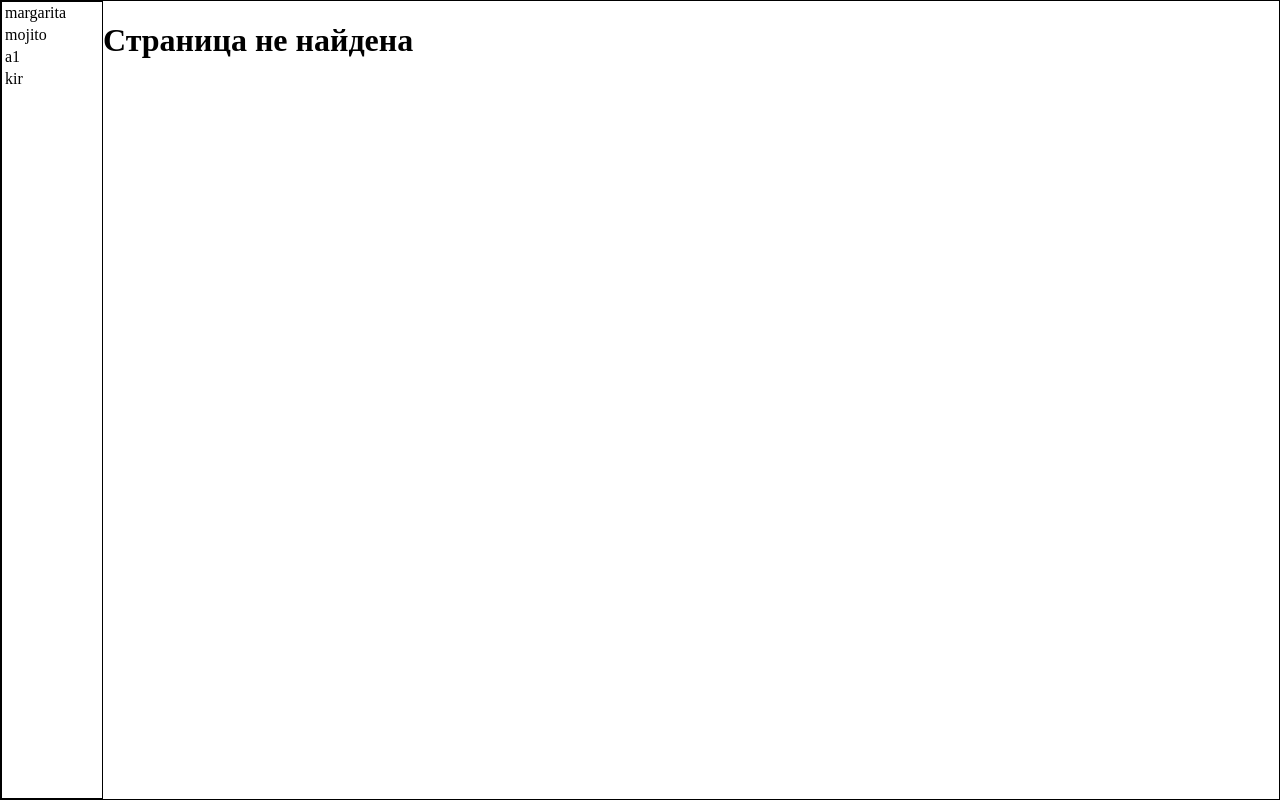
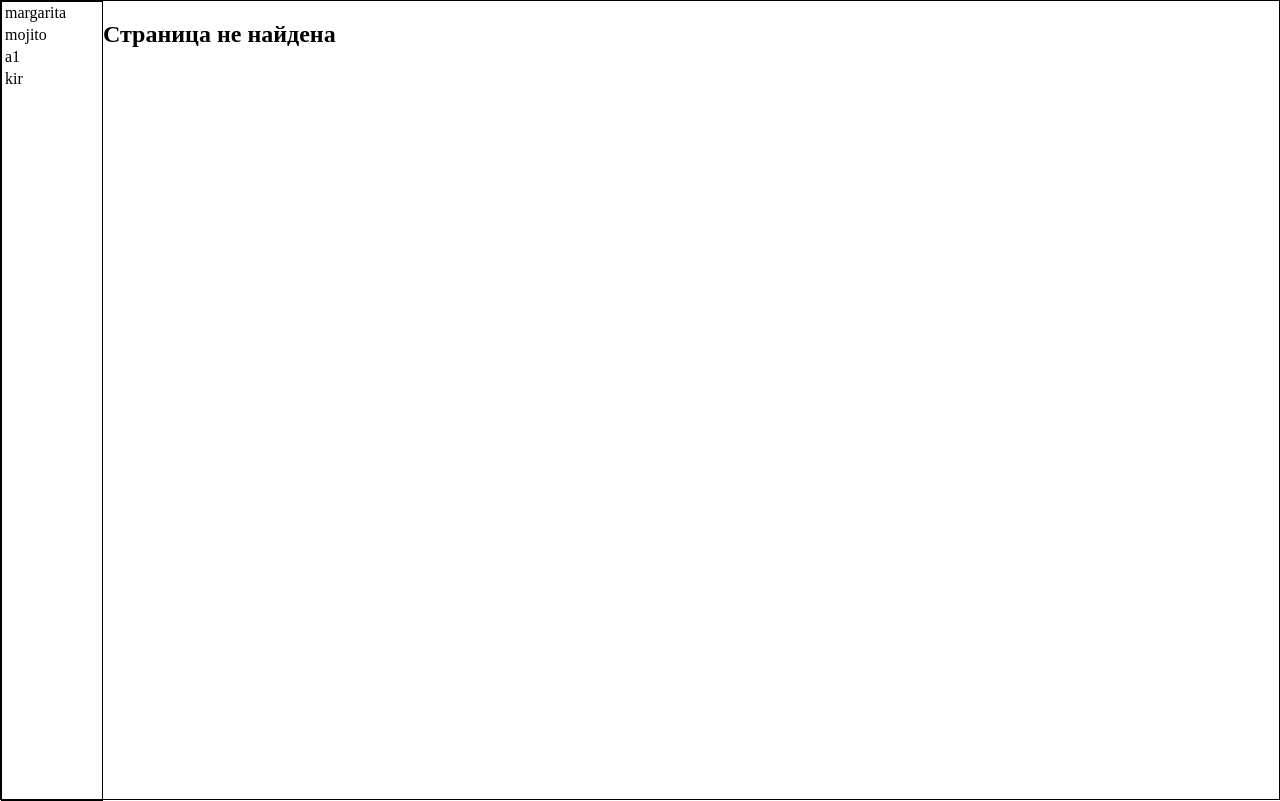
Before and after one commit to mrMaize/test-paper-coctails, a React (Vite) app: page /1 in a window 1280 px wide. Built offline with nearby package versions, Linux system fonts and the light colour scheme.

Commit message:
added dynamic routing + eslint config + base cocktail page

```diff
--- a/src/app/App.tsx
+++ b/src/app/App.tsx
@@ -3,26 +3,34 @@
 import { Layout } from '../widgets/Layout/Layout';
 import { Navigate, Route, Routes } from 'react-router-dom';
 import { NotFound } from '../pages/NotFound/NotFound';
-import { CoctailsList } from '../shared/constants/coctails';
+import { COCTAILS_LIST } from '../shared/constants/coctails';
 import './App.scss';
 import { RoutesMap } from '../shared/routes/routes';
+import { Menu } from '../widgets/Menu/Menu';
+
+const START_COCKTAIL_NAME = COCTAILS_LIST[0] ?? '';
 
 const App: FC = () => {
   return (
     <Providers>
-      <Layout>
-        <Suspense fallback="Загрузка">
-          <Routes>
-            <Route path="/" element={<Navigate to={`/${CoctailsList[0]}`} />} />
+      <Suspense fallback="Загрузка">
+        <Routes>
+          <Route
+            element={<Layout menu={<Menu menuElements={COCTAILS_LIST} />} />}
+          >
+            <Route
+              path="/"
+              element={<Navigate to={`/${START_COCKTAIL_NAME}`} />}
+            />
 
             {RoutesMap.map(({ path, name, component: Component }) => (
               <Route key={name} path={path} element={<Component />} />
             ))}
 
             <Route path="*" element={<NotFound />} />
-          </Routes>
-        </Suspense>
-      </Layout>
+          </Route>
+        </Routes>
+      </Suspense>
     </Providers>
   );
 };
--- a/src/pages/CoctailPageWrapper/CoctailPageWrapper.tsx
+++ b/src/pages/CoctailPageWrapper/CoctailPageWrapper.tsx
@@ -1,25 +1,25 @@
 import { FC, useMemo } from 'react';
 import { useParams } from 'react-router-dom';
-import { CoctailsList } from '../../shared/constants/coctails';
+import { COCTAILS_LIST } from '../../shared/constants/coctails';
 import { NotFound } from '../NotFound/NotFound';
 import { CoctailPage } from '../CoctailPage/CoctailPage';
 
 const CoctailPageWrapper: FC = () => {
   const params = useParams<{ cocktailCode?: string }>();
-  const reservedCoctailsSet = new Set(CoctailsList);
+  const reservedCoctailsSet = new Set(COCTAILS_LIST);
 
   const coctailNotMatches = useMemo(
     () =>
       !params?.cocktailCode ||
       (params?.cocktailCode && !reservedCoctailsSet.has(params.cocktailCode)),
-    []
+    [params, reservedCoctailsSet]
   );
 
   if (coctailNotMatches) {
     return <NotFound />;
   }
 
-  return <CoctailPage />;
+  return <CoctailPage cocktailCode={params.cocktailCode} />;
 };
 
 export default CoctailPageWrapper;
--- a/src/shared/components/ListView/ListView.module.scss
+++ b/src/shared/components/ListView/ListView.module.scss
@@ -1,6 +1,7 @@
 .list {
    width: 100px;
    border: 1px solid;
+   height: 100%;
 }
 
 .listItem {
@@ -8,3 +9,7 @@
    padding: 2px 3px;
    cursor: pointer;
 }
+
+.activeElement {
+   color: red;
+}
--- a/src/shared/components/ListView/ListView.tsx
+++ b/src/shared/components/ListView/ListView.tsx
@@ -3,29 +3,34 @@
 import styles from './ListView.module.scss';
 
 interface IProps {
-  list: Array<{ name: string; id: string }>;
+  list: Array<string>;
   className?: string;
   onClick: (id: string) => void;
+  activeElementName?: string;
 }
 
-export const ListView: FC<IProps> = memo(({ list, className, onClick }) => {
-  const handleListElementClick = useCallback((id: string) => {
+export const ListView: FC<IProps> = memo(
+  ({ list, className, onClick, activeElementName }) => {
+    const handleListElementClick = useCallback((name: string) => {
       return () => {
-      onClick?.(id);
+        onClick?.(name);
       };
     }, []);
 
     return (
       <div className={classnames(styles.list, className)}>
-      {list?.map(({ name, id }) => (
+        {list?.map((name, idx) => (
           <div
-          className={styles.listItem}
-          key={id}
-          onClick={handleListElementClick(id)}
+            className={classnames(styles.listItem, {
+              [styles.activeElement]: activeElementName === name,
+            })}
+            key={`key-${name}-${idx}`}
+            onClick={handleListElementClick(name)}
           >
             {name}
           </div>
         ))}
       </div>
     );
-});
+  }
+);
--- a/src/shared/constants/coctails.ts
+++ b/src/shared/constants/coctails.ts
@@ -1 +1 @@
-export const CoctailsList = ['margarita', 'mojito', 'a1', 'kir'];
+export const COCTAILS_LIST = ['margarita', 'mojito', 'a1', 'kir'];
--- a/src/widgets/Layout/Layout.tsx
+++ b/src/widgets/Layout/Layout.tsx
@@ -1,23 +1,18 @@
-import { FC, memo, PropsWithChildren, useCallback } from 'react';
+import { FC, ReactElement } from 'react';
 import styles from './Layout.module.scss';
-import { ListView } from '../../shared/components';
-import { CoctailsList } from '../../shared/constants/coctails';
-import { useNavigate } from 'react-router-dom';
+import { Outlet } from 'react-router-dom';
 
-export const Layout: FC<PropsWithChildren> = memo(({ children }) => {
-  const navigate = useNavigate();
+interface IProps {
+  menu?: ReactElement;
+}
 
-  const handleCocktailClick = useCallback((cocktailName: string) => {
-    navigate(cocktailName);
-  }, []);
-
+export const Layout: FC<IProps> = ({ menu }) => {
   return (
     <div className={styles.layout}>
-      <ListView
-        list={CoctailsList.map((item) => ({ name: item, id: item }))}
-        onClick={handleCocktailClick}
-      />
-      {children}
+      <section>{menu}</section>
+      <section>
+        <Outlet />
+      </section>
     </div>
   );
-});
+};
--- /dev/null
+++ b/src/widgets/Menu/Menu.tsx
@@ -0,0 +1,29 @@
+import { FC, memo, useCallback } from 'react';
+import { ListView } from '../../shared/components';
+import { useNavigate, useParams } from 'react-router-dom';
+
+interface IProps {
+  menuElements: string[];
+}
+
+export const Menu: FC<IProps> = memo(({ menuElements }) => {
+  const params = useParams<{ cocktailCode?: string }>();
+  const navigate = useNavigate();
+
+  const coctailCodeFromParams = params?.cocktailCode;
+
+  const handleSelectCocktailFromMenu = useCallback(
+    (cocktailName: string) => {
+      navigate(cocktailName);
+    },
+    [navigate]
+  );
+
+  return (
+    <ListView
+      list={menuElements}
+      onClick={handleSelectCocktailFromMenu}
+      activeElementName={coctailCodeFromParams}
+    />
+  );
+});
```
Also changed, not shown: eslint.config.js (+38 -38 lines). Lines whose indentation alone changed are shown as unchanged.
